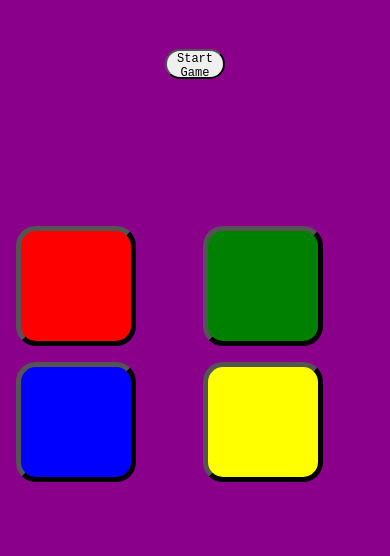
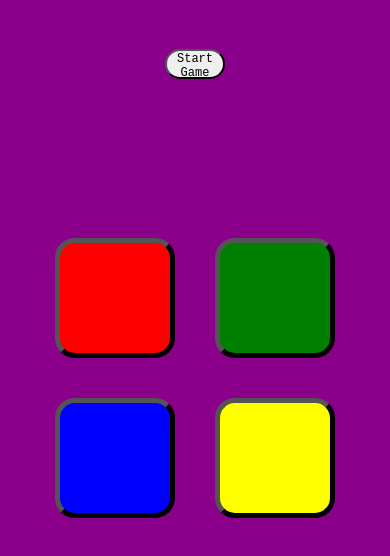
Before and after one commit to laureano-m/SimonGameFinal, a plain HTML site: page game.html in a window 390 px wide. Shown: the part 112-668 px from the top of the page. Drawn offline with Linux system fonts and the light colour scheme.

Commit message:
Correccion style.css en mobile

```diff
--- a/css/style.css
+++ b/css/style.css
@@ -137,24 +137,22 @@ body {
 
     #gameBoard {
         flex-direction: column;
+        align-items: center; /* Centrar el tablero */
     }
 
     .gameBoard {
         grid-template-columns: repeat(2, 1fr); /* Mantener 2 columnas */
-    width: 90%; /* Ajustar el ancho del tablero del juego */
     }
 
     .buttonGame {
         width: 150px;
         height: 150px;
-    margin: 10px;
     }
 
     .modal-content {
         width: 90%; /* Aumentar el ancho del modal en pantallas más pequeñas */
     }
 
-/* Estilo para reorganizar los botones en pantallas pequeñas */
     .headerBoard {
         flex-direction: column; /* Apilar los botones verticalmente */
     }
@@ -174,12 +172,10 @@ body {
 
     .gameBoard {
         grid-template-columns: repeat(2, 1fr); /* Mantener 2 columnas */
-    width: 100%; /* Ajustar el ancho del tablero del juego */
     }
 
     .buttonGame {
         width: 120px;
         height: 120px;
-    margin: 8px;
     }
 }
```
Lines whose indentation alone changed are shown as unchanged.
